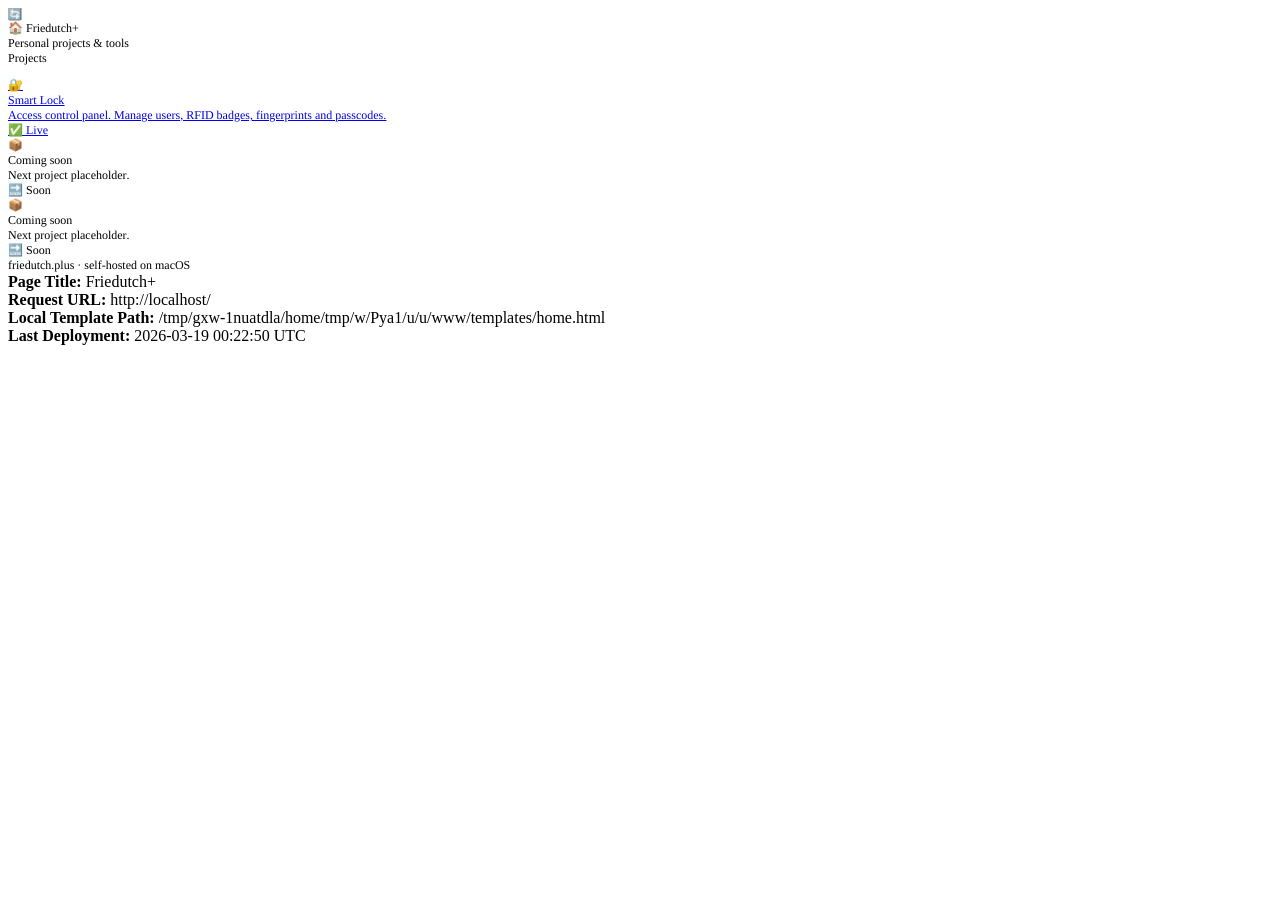
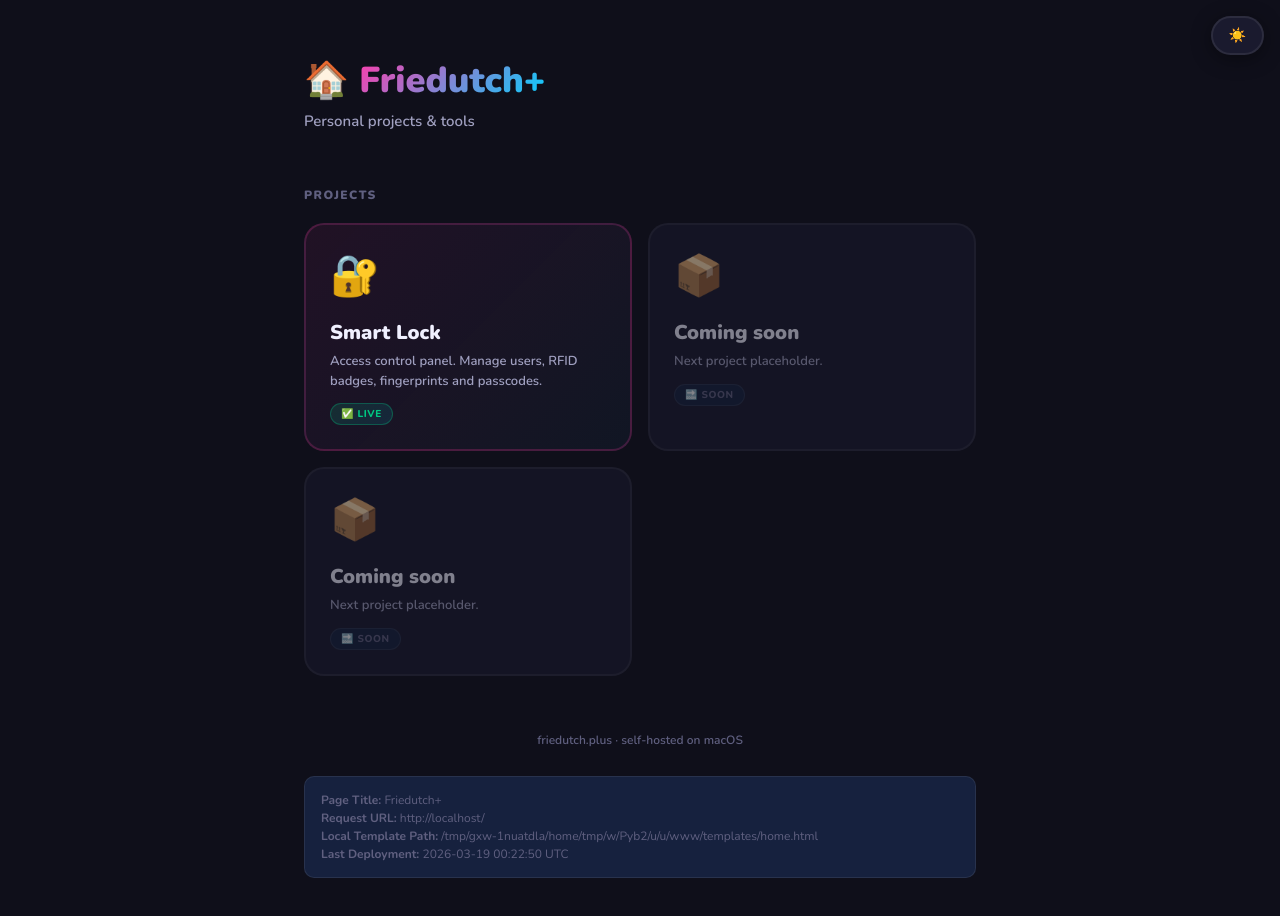
Before and after one commit to friedutch/website, a Flask app: page / in a window 1280 px wide. Shown: the top 916 px of the page. Before the commit the page ends 345 px from the top, so only its background shows below. Run offline with Flask 3, Linux system fonts and the light colour scheme; some libraries are stand-ins or nearby versions.

Commit message:
Update home.html

```diff
--- a/templates/home.html
+++ b/templates/home.html
@@ -1,44 +1,45 @@
-<!DOCTYPE html PUBLIC "-//W3C//DTD HTML 4.01//EN" "http://www.w3.org/TR/html4/strict.dtd">
-<html>
+<!DOCTYPE html>
+<html lang="en" data-theme="dark">
 <head>
-  <meta http-equiv="Content-Type" content="text/html; charset=utf-8">
-  <meta http-equiv="Content-Style-Type" content="text/css">
-  <title></title>
-  <meta name="Generator" content="Cocoa HTML Writer">
-  <meta name="CocoaVersion" content="2685.4">
-  <style type="text/css">
-    p.p1 {margin: 0.0px 0.0px 0.0px 0.0px; font: 11.0px '.Apple Color Emoji UI'; color: #000000; color: rgba(0, 0, 0, 0.85); -webkit-text-stroke: rgba(0, 0, 0, 0.85)}
-    p.p2 {margin: 0.0px 0.0px 0.0px 0.0px; font: 12.0px Times; -webkit-text-stroke: #000000}
-    p.p3 {margin: 0.0px 0.0px 12.0px 0.0px; font: 12.0px Times; -webkit-text-stroke: #000000}
-    p.p4 {margin: 0.0px 0.0px 0.0px 0.0px; font: 12.0px 'Apple Color Emoji'; color: #0000e9; -webkit-text-stroke: #0000e9}
-    p.p5 {margin: 0.0px 0.0px 0.0px 0.0px; font: 12.0px Times; color: #0000e9; -webkit-text-stroke: #0000e9}
-    p.p6 {margin: 0.0px 0.0px 0.0px 0.0px; font: 12.0px 'Apple Color Emoji'; -webkit-text-stroke: #000000}
-    span.s1 {font-kerning: none; background-color: #b3b3b3}
-    span.s2 {font: 12.0px 'Apple Color Emoji'; font-kerning: none}
-    span.s3 {font-kerning: none}
-    span.s4 {text-decoration: underline ; font-kerning: none}
-    span.s5 {font: 12.0px Times; text-decoration: underline ; font-kerning: none}
-    span.s6 {font: 12.0px 'Apple Color Emoji'; text-decoration: underline ; font-kerning: none}
-  </style>
+<meta charset="UTF-8">
+<meta name="viewport" content="width=device-width, initial-scale=1">
+<script src="{{ url_for('static', filename='js/early-theme.js') }}"></script>
+<title>{{ page_name or 'Friedutch+' }}</title>
+<link rel="stylesheet" href="{{ url_for('static', filename='css/base.css') }}">
+<link rel="stylesheet" href="{{ url_for('static', filename='css/pages/home.css') }}">
 </head>
 <body>
-<p class="p1"><span class="s1">🔄</span></p>
-<p class="p2"><span class="s2">🏠</span><span class="s3"> Friedutch+</span></p>
-<p class="p2"><span class="s3">Personal projects &amp; tools</span></p>
-<p class="p3"><span class="s3">Projects</span></p>
-<p class="p4"><span class="s4"><a href="file:///smartlock/">🔐</a></span></p>
-<p class="p5"><span class="s4"><a href="file:///smartlock/">Smart Lock<span class="s5"></span></a></span></p>
-<p class="p5"><span class="s4"><a href="file:///smartlock/">Access control panel. Manage users, RFID badges, fingerprints and passcodes.<span class="s5"></span></a></span></p>
-<p class="p5"><span class="s6"><a href="file:///smartlock/">✅<span class="s5"> Live</span></a></span></p>
-<p class="p6"><span class="s3">📦</span></p>
-<p class="p2"><span class="s3">Coming soon</span></p>
-<p class="p2"><span class="s3">Next project placeholder.</span></p>
-<p class="p2"><span class="s2">🔜</span><span class="s3"> Soon</span></p>
-<p class="p6"><span class="s3">📦</span></p>
-<p class="p2"><span class="s3">Coming soon</span></p>
-<p class="p2"><span class="s3">Next project placeholder.</span></p>
-<p class="p2"><span class="s2">🔜</span><span class="s3"> Soon</span></p>
-<p class="p2"><span class="s3">friedutch.plus · self-hosted on macOS</span></p>
-<p class="p2"><span class="s3">{% include "_debug_footer.html" %}</span></p>
+<button class="theme-toggle" data-theme-toggle id="theme-btn">🔄</button>
+<div class="site-header">
+  <div class="site-logo">🏠 <span>Friedutch+</span></div>
+  <div class="site-sub">Personal projects & tools</div>
+</div>
+<p class="projects-label">Projects</p>
+<div class="projects-grid">
+  <a class="project-card active" href="/smartlock/">
+    <span class="project-icon">🔐</span>
+    <div class="project-name">Smart Lock</div>
+    <div class="project-desc">Access control panel. Manage users, RFID badges, fingerprints and passcodes.</div>
+    <span class="project-tag tag-live">✅ Live</span>
+  </a>
+  <div class="project-card placeholder">
+    <span class="project-icon">📦</span>
+    <div class="project-name">Coming soon</div>
+    <div class="project-desc">Next project placeholder.</div>
+    <span class="project-tag tag-soon">🔜 Soon</span>
+  </div>
+  <div class="project-card placeholder">
+    <span class="project-icon">📦</span>
+    <div class="project-name">Coming soon</div>
+    <div class="project-desc">Next project placeholder.</div>
+    <span class="project-tag tag-soon">🔜 Soon</span>
+  </div>
+</div>
+<div class="footer">friedutch.plus · self-hosted on macOS</div>
+
+{% include "_debug_footer.html" %}
+
+<script src="{{ url_for('static', filename='js/theme.js') }}"></script>
+
 </body>
 </html>
```
